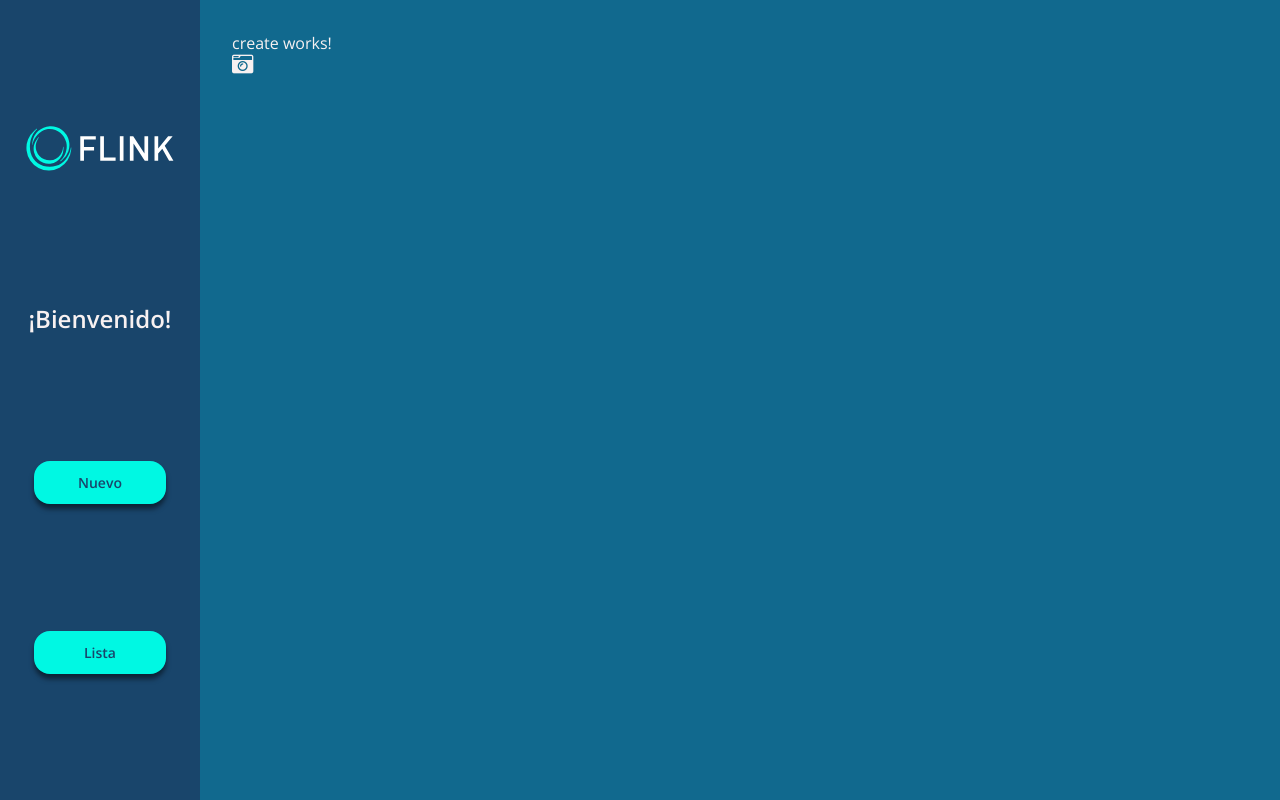
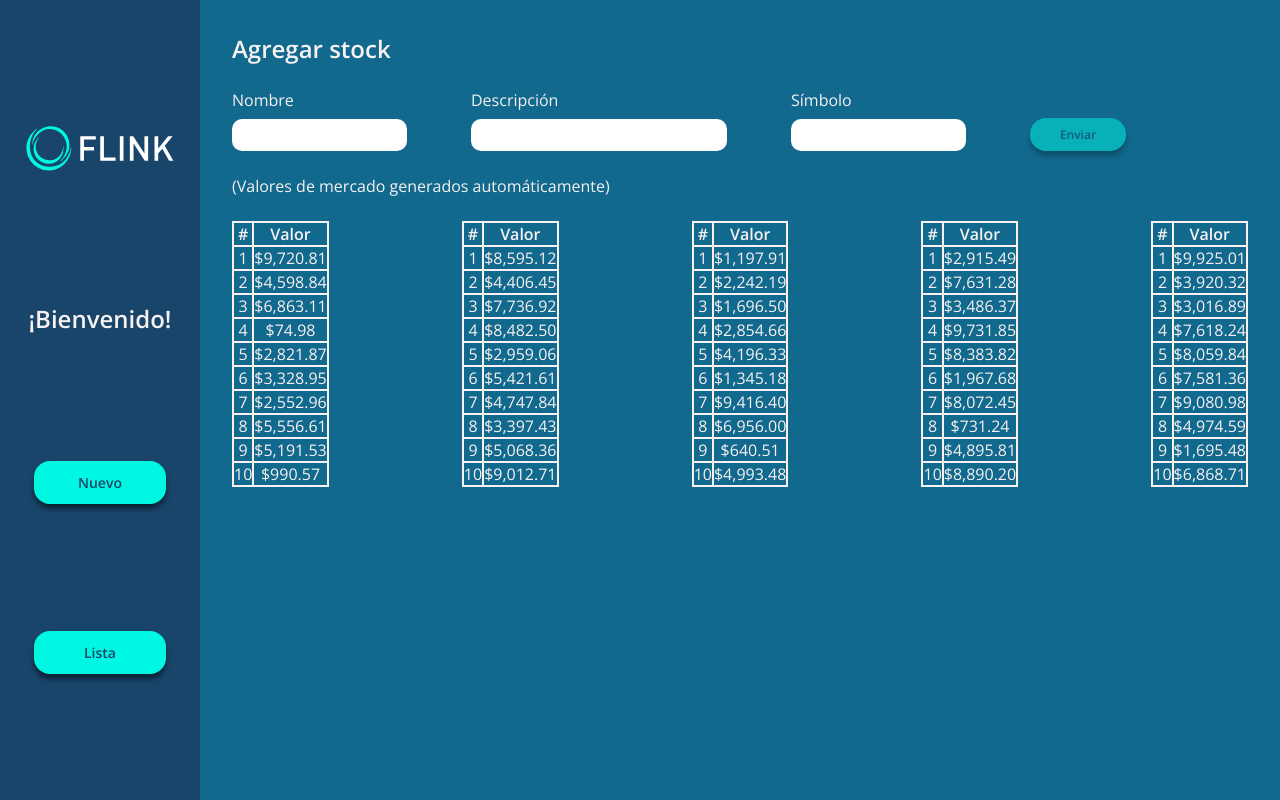
Before and after one commit to brycatch/flink-01-frontend, an Angular app: page /create in a window 1280 px wide. Built offline with nearby package versions, Linux system fonts and the light colour scheme.

Commit message:
IMPROVE: Create service

```diff
--- a/src/app/app.routes.ts
+++ b/src/app/app.routes.ts
@@ -8,6 +8,7 @@ import { WelcomeComponent } from './components/welcome/welcome.component';
 const ROUTES: Routes = [
   { path: '', component: WelcomeComponent },
   { path: 'create', component: CreateComponent },
+  { path: 'create/:id', component: CreateComponent },
   { path: 'list', component: ListComponent },
 ];
 
--- a/src/app/components/create/create.component.css
+++ b/src/app/components/create/create.component.css
@@ -0,0 +1,84 @@
+.form {
+  margin: 24px 0;
+  display: flex;
+  flex-direction: row;
+  justify-content: flex-start;
+  gap: 64px;
+}
+
+.form-container-input {
+  display: flex;
+  flex-direction: column;
+  gap: 8px;
+  position: relative;
+}
+
+.form-input {
+  height: 32px;
+  border-radius: 10px;
+  border: 0;
+  outline: none;
+}
+
+.form-input__description {
+  width: 256px;
+}
+
+.form-error {
+  font-size: 13px;
+  color: var(--buttons);
+  position: absolute;
+  top: 68px;
+}
+
+.form-container-submit {
+  display: flex;
+  flex-direction: column;
+  justify-content: flex-end;
+  align-items: center;
+}
+
+.form-submit {
+  font-size: 12px;
+  text-align: center;
+  outline: none;
+  font-weight: 600;
+  padding: 8px;
+  width: 96px;
+  border: 0;
+  border-radius: 16px;
+  background-color: var(--buttons);
+  color: var(--background);
+  box-shadow: 0px 5px 5px 0px rgba(0, 0, 0, 0.5);
+  text-decoration: none;
+}
+
+.form-submit:hover {
+  opacity: 0.8;
+}
+
+.form-submit:disabled {
+  cursor: not-allowed;
+  opacity: 0.5;
+}
+
+.market-tables {
+  display: flex;
+  flex-direction: row;
+  justify-content: space-between;
+  margin-top: 24px;
+}
+
+.market-value-table {
+  border-spacing: initial;
+  border: 1px solid var(--letter);
+}
+
+.market-value-td, .market-value-th {
+  border: 1px solid var(--letter);
+  text-align: center;
+}
+
+.market-value-td__value {
+  width: 72px;
+}
--- a/src/app/components/create/create.component.html
+++ b/src/app/components/create/create.component.html
@@ -1,2 +1,88 @@
-<p>create works!</p>
-<i class="fa fa-camera-retro fa-lg"></i>
+<section class="create" *ngIf="!this.loading">
+  <h2>Agregar stock</h2>
+  <form [formGroup]="this.service.form" autocomplete="off" class="form" (ngSubmit)="create()">
+    <div class="form-container-input">
+      <p class="form-input-name">Nombre</p>
+      <input class="form-input" type="text" name="name" formControlName="name" #name>
+      <p class="form-error" *ngIf="this.service.name.touched && this.service.name.hasError('required')">Error 1</p>
+    </div>
+    <div class="form-container-input">
+      <p class="form-input-name">Descripción</p>
+      <input class="form-input form-input__description" type="text" name="description" formControlName="description" #description>
+      <p class="form-error" *ngIf="this.service.description.touched && this.service.description.hasError('required')">Error</p>
+    </div>
+    <div class="form-container-input">
+      <p class="form-input-name">Símbolo</p>
+      <input class="form-input" type="text" name="symbol" formControlName="symbol" #symbol>
+      <p class="form-error" *ngIf="this.service.symbol.touched && this.service.symbol.hasError('required')">Error</p>
+      <p class="form-error" *ngIf="this.service.symbol.touched && this.service.symbol.hasError('symbolIsTaken')">Error existente</p>
+      <p class="form-error" *ngIf="this.service.symbol.touched && this.service.symbol.hasError('pattern')">Patrón</p>
+    </div>
+    <div class="form-container-submit">
+      <button class="form-submit" type="submit" [disabled]="this.service.form.invalid">Enviar</button>
+    </div>
+  </form>
+  <p>(Valores de mercado generados automáticamente)</p>
+  <div class="market-tables">
+    <table class="market-value-table" *ngIf="this.service.marketValues.length > 0">
+      <tbody>
+        <tr>
+          <th class="market-value-th">#</th>
+          <th class="market-value-th">Valor</th>
+        </tr>
+        <tr *ngFor="let mv of this.service.marketValues.slice(0, 10); let i = index">
+          <td class="market-value-td">{{ i + 1 }}</td>
+          <td class="market-value-td market-value-td__value">{{ mv.value | currency }}</td>
+        </tr>
+      </tbody>
+    </table>
+    <table class="market-value-table" *ngIf="this.service.marketValues.length > 0">
+      <tbody>
+        <tr>
+          <th class="market-value-th">#</th>
+          <th class="market-value-th">Valor</th>
+        </tr>
+        <tr *ngFor="let mv of this.service.marketValues.slice(10, 20); let i = index">
+          <td class="market-value-td">{{ i + 1 }}</td>
+          <td class="market-value-td market-value-td__value">{{ mv.value | currency }}</td>
+        </tr>
+      </tbody>
+    </table>
+    <table class="market-value-table" *ngIf="this.service.marketValues.length > 0">
+      <tbody>
+        <tr>
+          <th class="market-value-th">#</th>
+          <th class="market-value-th">Valor</th>
+        </tr>
+        <tr *ngFor="let mv of this.service.marketValues.slice(20, 30); let i = index">
+          <td class="market-value-td">{{ i + 1 }}</td>
+          <td class="market-value-td market-value-td__value">{{ mv.value | currency }}</td>
+        </tr>
+      </tbody>
+    </table>
+    <table class="market-value-table" *ngIf="this.service.marketValues.length > 0">
+      <tbody>
+        <tr>
+          <th class="market-value-th">#</th>
+          <th class="market-value-th">Valor</th>
+        </tr>
+        <tr *ngFor="let mv of this.service.marketValues.slice(30, 40); let i = index">
+          <td class="market-value-td">{{ i + 1 }}</td>
+          <td class="market-value-td market-value-td__value">{{ mv.value | currency }}</td>
+        </tr>
+      </tbody>
+    </table>
+    <table class="market-value-table" *ngIf="this.service.marketValues.length > 0">
+      <tbody>
+        <tr>
+          <th class="market-value-th">#</th>
+          <th class="market-value-th">Valor</th>
+        </tr>
+        <tr *ngFor="let mv of this.service.marketValues.slice(40, 50); let i = index">
+          <td class="market-value-td">{{ i + 1 }}</td>
+          <td class="market-value-td market-value-td__value">{{ mv.value | currency }}</td>
+        </tr>
+      </tbody>
+    </table>
+  </div>
+</section>
--- a/src/app/components/create/create.component.ts
+++ b/src/app/components/create/create.component.ts
@@ -1,15 +1,74 @@
-import { Component, OnInit } from '@angular/core';
+import { Component, OnInit, OnDestroy } from '@angular/core';
+import { CreateService } from './create.service';
+import { IStockExchange } from '../../intefaces/stock-exchange.interface';
+import { Subscription } from 'rxjs';
+
+import { ActivatedRoute, Router } from '@angular/router';
 
 @Component({
   selector: 'app-create',
   templateUrl: './create.component.html',
   styleUrls: ['./create.component.css']
 })
-export class CreateComponent implements OnInit {
+export class CreateComponent implements OnInit, OnDestroy {
+  private id: string;
+  public loading: boolean;
+  private stockExchange: IStockExchange;
+  private getSubscription: Subscription;
+  private createSubscription: Subscription;
 
-  constructor() { }
+  constructor(
+    public service: CreateService,
+    private router: Router,
+    private activatedRoute: ActivatedRoute
+  ) {
+    this.id = this.activatedRoute.snapshot.paramMap.get('id');
+    this.loading = this.id !== null;
+  }
 
   ngOnInit(): void {
+    if (this.loading) {
+      this.getStock();
+    }
   }
 
+  ngOnDestroy(): void {
+    if (this.createSubscription) {
+      this.createSubscription.unsubscribe();
+    }
+    if (this.getSubscription) {
+      this.getSubscription.unsubscribe();
+    }
+  }
+
+  private getStock() {
+    this.getSubscription = this.service
+      .get(this.id)
+      .subscribe((res: { err: boolean, code: number, data: { stock_exchange: IStockExchange } }) => {
+        this.loading = false;
+        if (res.code === 200) {
+          console.log(res.data.stock_exchange);
+        }
+      });
+  }
+
+  public create(): void {
+    if (this.service.form.valid) {
+      this.stockExchange = {
+        name: this.service.name.value,
+        description: this.service.description.value,
+        symbol: this.service.symbol.value,
+        market_values: this.service.marketValues,
+        created: new Date()
+      };
+      this.createSubscription = this.service
+        .create(this.stockExchange)
+        .subscribe((res: { err: boolean, code: number, data: { stock_exchange: IStockExchange } }) => {
+          if (res.code === 201) {
+            this.router.navigateByUrl('/');
+          }
+        });
+    }
+
+  }
 }
--- /dev/null
+++ b/src/app/components/create/create.service.ts
@@ -0,0 +1,72 @@
+import { Injectable } from '@angular/core';
+import { AbstractControl, AsyncValidatorFn, FormControl, FormGroup, ValidationErrors, Validators } from '@angular/forms';
+import { Observable } from 'rxjs';
+import { map } from 'rxjs/operators';
+import { RestService } from 'src/app/services/rest/rest.service';
+import { IMarketValue, IStockExchange } from '../../intefaces/stock-exchange.interface';
+
+@Injectable({
+  providedIn: 'root'
+})
+export class CreateService {
+  public form: FormGroup;
+  private symbolRegex: RegExp;
+  public marketValues: IMarketValue[];
+
+  constructor(
+    private restService: RestService
+  ) {
+    this.symbolRegex = new RegExp(/^[A-Za-z\$\.]{1,6}$/);
+    this.marketValues = [];
+    this.initForms();
+    this.createMarketValues();
+  }
+
+  private initForms(): void {
+    this.form = new FormGroup({
+      name: new FormControl('', [Validators.required]),
+      description: new FormControl('', [Validators.required]),
+      symbol: new FormControl('', [Validators.pattern(this.symbolRegex), Validators.required], [this.symbolIsTakenAsyncValidator()])
+    });
+  }
+
+  private symbolIsTakenAsyncValidator(): AsyncValidatorFn {
+    return (control: AbstractControl): Observable<ValidationErrors | null> => {
+      const url = `stock-exchange/symbol/${control.value}/exist`;
+      return this.restService.get(url).pipe(
+        map((res: { data: { exist: boolean } }) => res.data.exist ? { symbolIsTaken: true } : null)
+      );
+    };
+  }
+
+  private createMarketValues(): void {
+    for (let index = 0; index < 50; index++) {
+      const marketValue: IMarketValue = {
+        date: new Date(),
+        value: Math.random() * 10000
+      };
+      this.marketValues.push(marketValue);
+    }
+  }
+
+  public get name(): AbstractControl {
+    return this.form.get('name');
+  }
+
+  public get description(): AbstractControl {
+    return this.form.get('description');
+  }
+
+  public get symbol(): AbstractControl {
+    return this.form.get('symbol');
+  }
+
+  public get(id: string) {
+    return this.restService.get(`stock-exchange/${id}`);
+  }
+
+  public create(stockExchange: IStockExchange) {
+    const body = { stock_exchange: JSON.stringify(stockExchange) };
+    return this.restService.post('stock-exchange/', body);
+  }
+}
--- a/src/app/components/welcome/welcome.component.css
+++ b/src/app/components/welcome/welcome.component.css
@@ -52,3 +52,8 @@
   font-weight: 600;
   color: var(--buttons);
 }
+
+.td-icon-anchor {
+  text-decoration: none;
+  color: var(--letter);
+}
--- a/src/app/components/welcome/welcome.component.ts
+++ b/src/app/components/welcome/welcome.component.ts
@@ -22,11 +22,11 @@ export class WelcomeComponent implements OnInit, OnDestroy {
     this.stockExchanges = [];
   }
 
-  ngOnInit() {
+  ngOnInit(): void {
     this.getStockList();
   }
 
-  ngOnDestroy() {
+  ngOnDestroy(): void {
     if (this.stockSubscription) {
       this.stockSubscription.unsubscribe();
     }
@@ -43,6 +43,10 @@ export class WelcomeComponent implements OnInit, OnDestroy {
         });
   }
 
+  removeStock(id: string) {
+    console.log(id);
+  }
+
 
   public setPaginationItems($event: any): void {
     this.limit = Number($event.target.value) || 8;
--- a/src/app/intefaces/stock-exchange.interface.ts
+++ b/src/app/intefaces/stock-exchange.interface.ts
@@ -4,7 +4,7 @@ export interface IMarketValue {
 }
 
 export interface IStockExchange {
-  _id: string;
+  _id?: string;
   name: string;
   description: string;
   symbol: string;
```
Also changed, not shown: src/app/app.module.ts (+6 -3 lines), src/app/components/welcome/welcome.component.html (+6 -2 lines), 1 other file (tests, documents, lock files or other folders).
